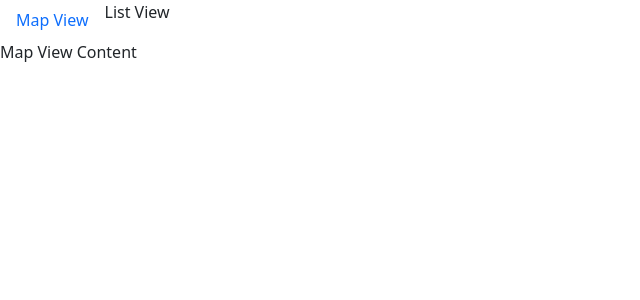
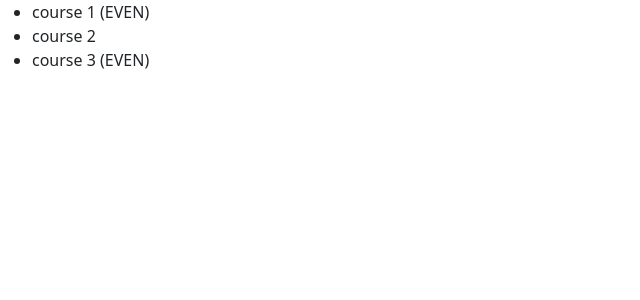
Before and after one commit to TaOleks/angWithMosh, an Angular app: page / in a window 1280 px wide. Shown: the top 300 px of the page, without its empty margins (0-640 px from the left). Built offline with nearby package versions, Linux system fonts and the light colour scheme.

Commit message:
ngFor
(use- index:nunber; count: number; first:boolean; last:boolean;
even:boolean; odd:boolen )

```diff
--- a/src/app/app.component.html
+++ b/src/app/app.component.html
@@ -1,10 +1,11 @@
-<ul class="nav nav-pills">
-  <li [class.nav-link]="viewMode == 'map'"><a (click)="viewMode = 'map'">Map View</a></li>
-  <li [class.nav-link]="viewMode == 'list'"><a (click)="viewMode = 'list'">List View</a></li>
+<ul>
+<!-- index: number: индекс текущего элемента в итерируемом объекте.
+count: number: длина итерации.
+first: boolean: True, если элемент является первым элементом в итерируемом объекте.
+last: boolean: True, когда элемент является последним элементом в итерируемом объекте.
+even: boolean: True, если элемент имеет четный индекс в итерируемом объекте.
+odd: boolean: True, если элемент имеет нечетный индекс в итерируемом объекте. -->
+  <li *ngFor="let course of courses; even as isEven ">
+    {{course.name}} <span *ngIf="isEven">(EVEN)</span>
+  </li>
 </ul>
-
-<div [ngSwitch]="viewMode">
-<div *ngSwitchCase="'map'">Map View Content</div>
-<div *ngSwitchCase="'list'">List View Content</div>
-<div *ngSwitchDefault>Otherwise</div>
-</div>
--- a/src/app/app.component.ts
+++ b/src/app/app.component.ts
@@ -8,5 +8,9 @@ import { FavoriteChangedEventArgs } from './favorite/favorite.component';
   styleUrls: ['./app.component.css']
 })
 export class AppComponent {
-viewMode = 'map';
+courses=[
+  {id:1, name:'course 1'},
+  {id:2, name:'course 2'},
+  {id:3, name:'course 3'},
+]
 }
```
